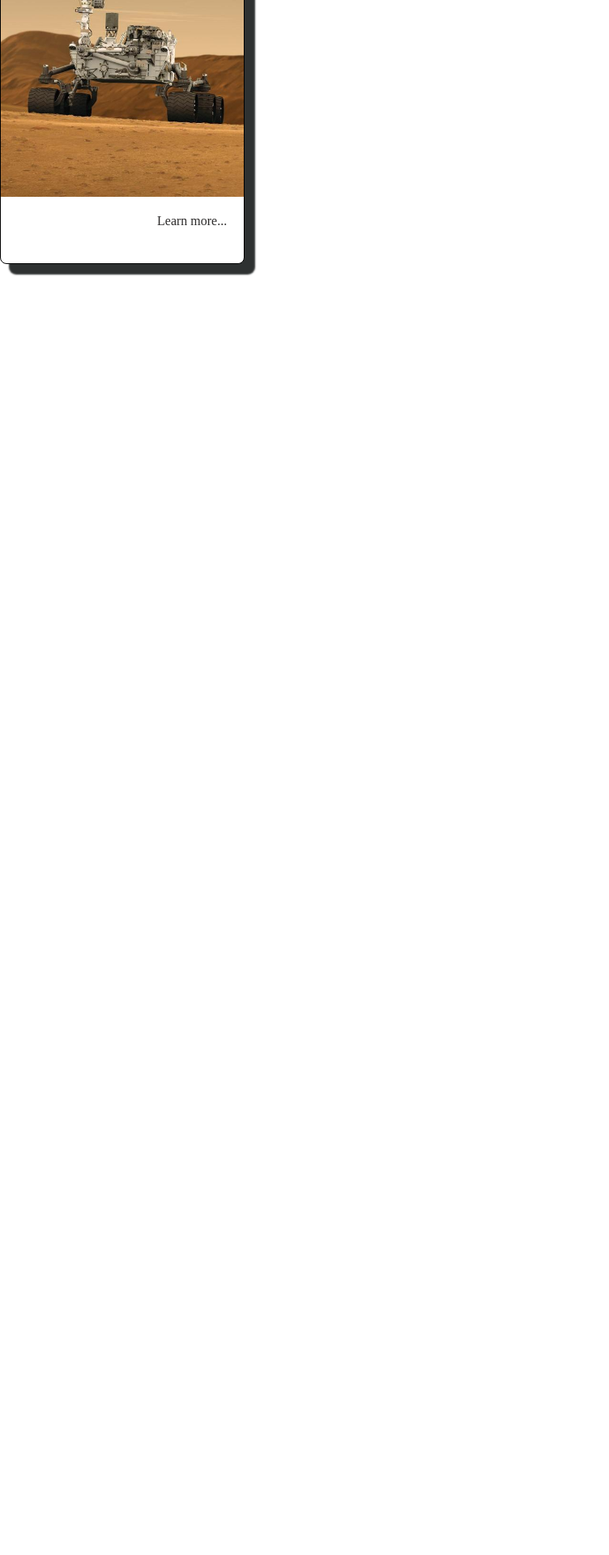
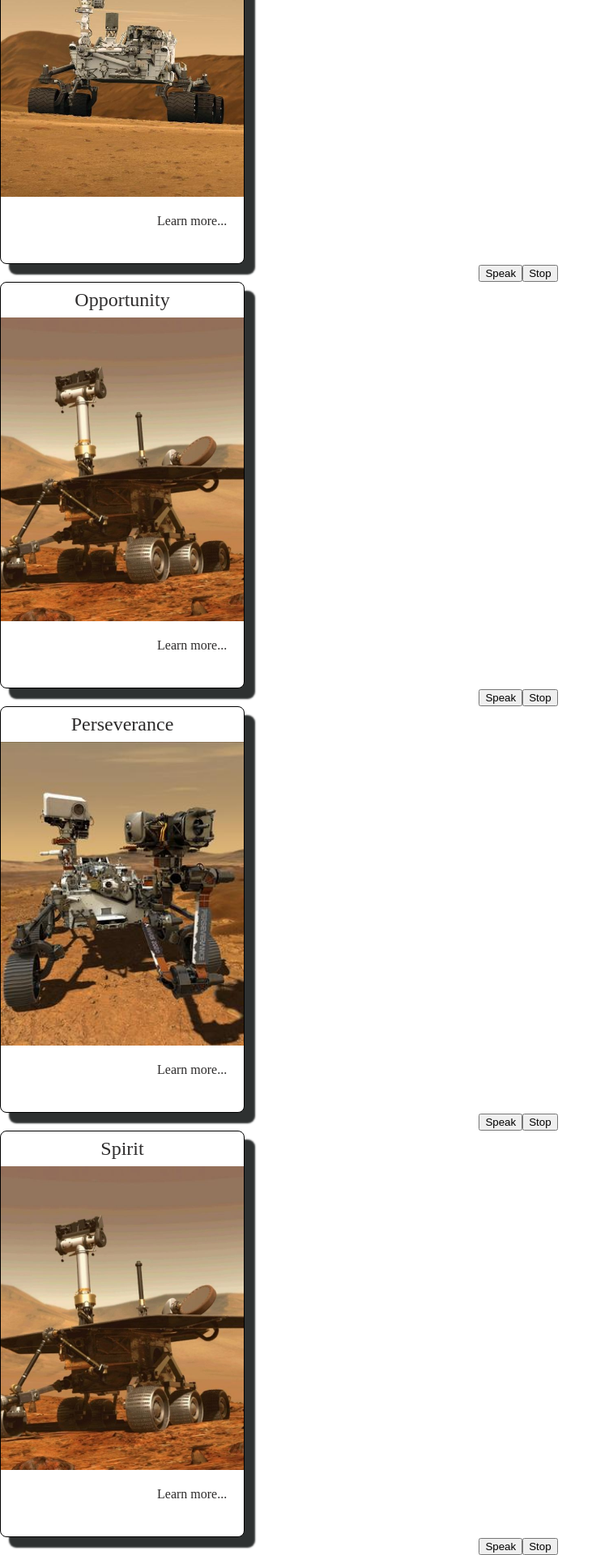
Before and after one commit to LagTrooper/the-noise, a React (Create React App) app in the folder the-noise/: page / in a window 1280 px wide. Shown: the part 176-2096 px from the top of the page at 81% size, without its empty margins (0-752 px from the left). Before the commit the page ends 800 px from the top, so only its background shows below. Built offline with nearby package versions, Linux system fonts and the light colour scheme.

Commit message:
add songs

```diff
--- a/the-noise/src/components/FinalPage.jsx
+++ b/the-noise/src/components/FinalPage.jsx
@@ -1,5 +1,6 @@
 import CardFinalPage from './CardFinalPage';
 import data from '../dto.json';
+import Speech from './Speech';
 
 const { opportunity } = data.rovers[0];
 const { curiosity } = data.rovers[0];
@@ -10,11 +11,31 @@ const FinalPage = () => {
   return (
     <>
       <CardFinalPage {...curiosity} />
-            {/* <CardFinalPage {...opportunity} />
+      <Speech
+        song="Looonelyyyy,{'                                                                     '}I'm Mister Lonelyyy,{'                                                                     '}I have noboodyyyyy {'                                                                     '}foooor my oooooooooown"
+        pitch='0.2'
+        rate='0.7'
+      />
+      <CardFinalPage {...opportunity} />
+      <Speech
+        song="Work it{'                                                                                    '}Make it {'                                                                                               '}Doo iit {'                                                                                    '}Makes us {'                                                                                    '}{'                                                                                    '}{'                                                                                    '}{'                                                                                    '}Harderr{'                                                                                    '}{'                                                                                    '} Betterrr {'                                                                                    '}Fasterrr{'                                                                                    '}Strongerr"
+        pitch='10'
+        rate='0.7'
+      />
       <CardFinalPage {...perseverance} />
-            <CardFinalPage {...spirit} /> */}
+      <Speech
+        song="This is{  }Maajor Toom to Grouunnd Control{'                                                                                                      '},I'm steppiinng through the doorr,{'                                                                                                      '}And I'm floating in a most peculiar way,{'                                                                                                      '}And the stars look very different today"
+        pitch='0.5'
+        rate='0.7'
+      />
+      <CardFinalPage {...spirit} />
+      <Speech
+        song="And I think it's gonna be a long long time{'                                                                                    '}'Till touch down brings me round again to find   {'                                                                                    '}I'm not the man they think I am at home   {'                                                                                    '}Oh no no no {'                                                                                    '}I'm a rocket maaaaaaaaaaaaaaaaaaaannnn    {'                                                                                    '}Rocket maaaaaaaan burning out his fuse up here alone"
+        pitch='15'
+        rate='0.7'
+      />
     </>
   );
-}
+};
 
 export default FinalPage;
--- a/the-noise/src/components/Speech.jsx
+++ b/the-noise/src/components/Speech.jsx
@@ -1,10 +1,10 @@
 import React from 'react';
 
-function Example({ song }) {
-  const utterance = new SpeechSynthesisUtterance({ song });
-  utterance.lang = 'fr-FR';
-  utterance.rate = 10;
-  utterance.pitch = 1.5;
+function Speech(props) {
+  const utterance = new SpeechSynthesisUtterance(props.song);
+  utterance.lang = 'en-EN';
+  utterance.rate = props.rate;
+  utterance.pitch = props.pitch;
 
   return (
     <div>
@@ -14,4 +14,4 @@ function Example({ song }) {
   );
 }
 
-export default Example;
+export default Speech;
```
Lines whose indentation alone changed are shown as unchanged.
